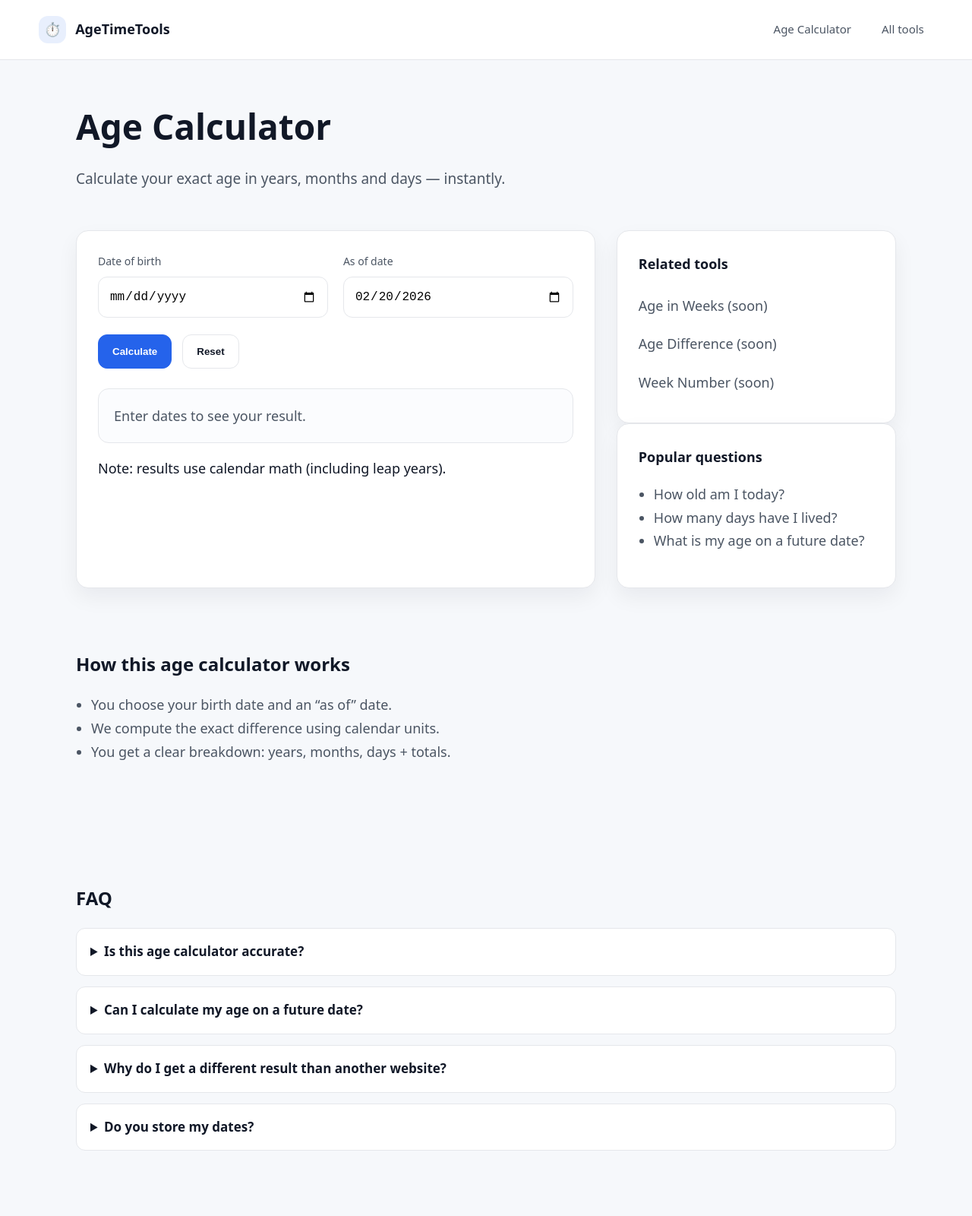
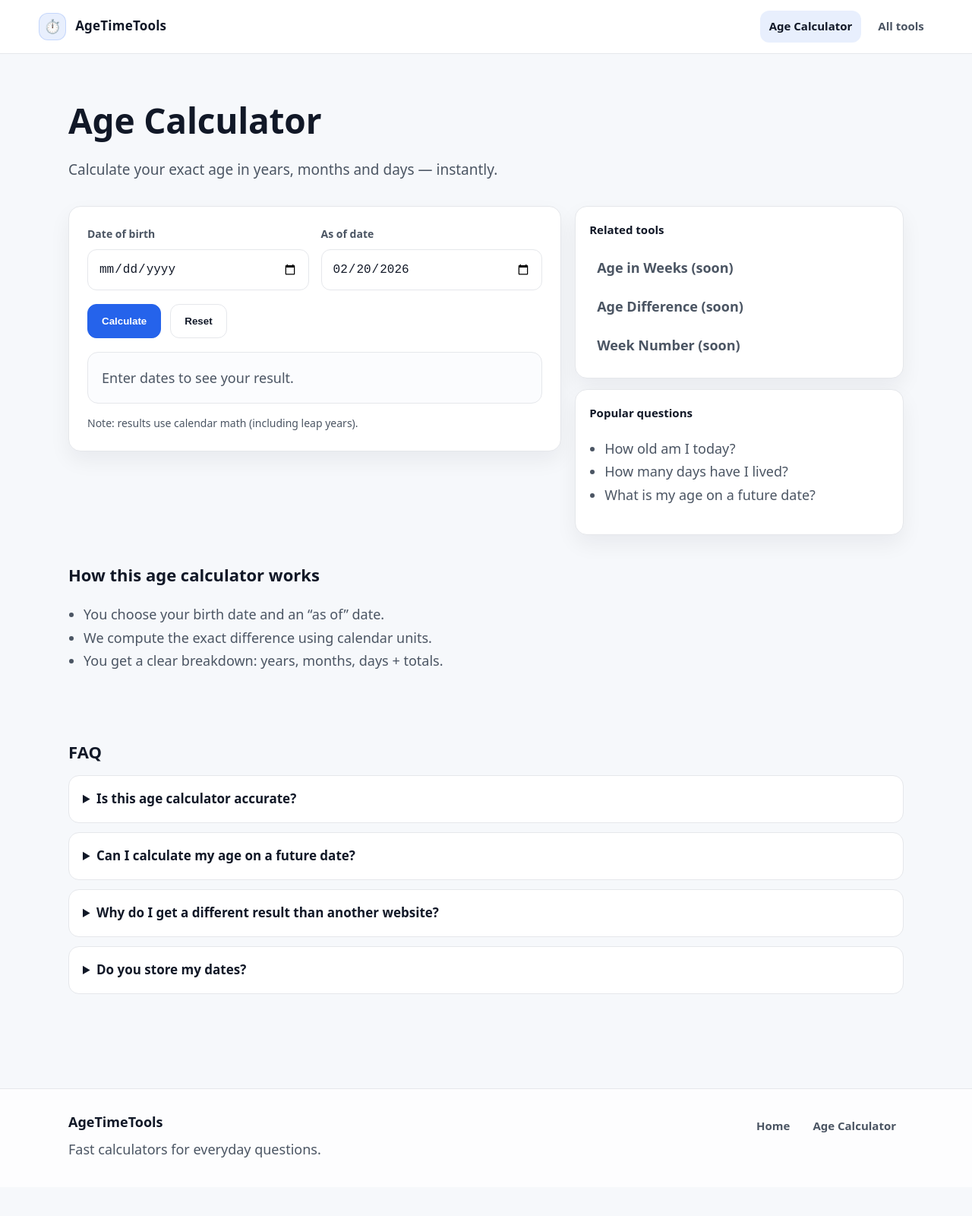
Before and after one commit to mapetu93/age-time-tools1, a plain HTML site: page age-calculator.html in a window 1280 px wide. Shown: the top 1600 px of the page at 76% size. After the commit the page ends 1562 px from the top, so only its background shows below. Drawn offline with Linux system fonts and the light colour scheme.

Commit message:
style.css

```diff
--- a/css/style.css
+++ b/css/style.css
@@ -1,4 +1,7 @@
-/* AgeTimeTools — Light, airy, 2026-friendly UI (More spacing version) */
+/* AgeTimeTools — Light + Airy (FULL)
+   Fixes desktop layout (hero + tool grid) while keeping readability.
+   Drop-in replacement for /css/style.css
+*/
 
 :root{
   --bg: #f6f8fb;
@@ -13,10 +16,9 @@
   --radius: 16px;
 }
 
+/* Base */
 *{ box-sizing:border-box; }
-
 html,body{ margin:0; padding:0; }
-
 body{
   font-family: ui-sans-serif, system-ui, -apple-system, Segoe UI, Roboto, Arial;
   background: var(--bg);
@@ -24,269 +26,284 @@ body{
   font-size: 18px;
   line-height: 1.7;
   -webkit-font-smoothing: antialiased;
+  text-rendering: optimizeLegibility;
+}
+a{ text-decoration:none; color:inherit; }
+.container{ width:min(1100px, 92%); margin:0 auto; }
+
+/* Header */
+.site-header{
+  position:sticky; top:0; z-index:10;
+  background: rgba(255,255,255,.96);
+  border-bottom:1px solid var(--line);
+  padding: 14px 4%;
+  display:flex; align-items:center; justify-content:space-between;
+}
+.brand{ display:flex; align-items:center; gap:12px; font-weight:650; }
+.brand-mark{
+  width:36px; height:36px; display:grid; place-items:center;
+  background: var(--accent-soft);
+  border: 1px solid rgba(37,99,235,.18);
+  border-radius: 12px;
+}
+.brand-name{ font-size: 17px; letter-spacing:.2px; }
+
+.nav{ display:flex; gap:10px; align-items:center; }
+.nav-link{
+  padding: 8px 12px;
+  border-radius: 12px;
+  font-size: 15px;
+  color: var(--muted);
+  font-weight: 550;
+}
+.nav-link:hover{ background:#f3f4f6; color: var(--text); }
+.nav-link.active{ background: rgba(37,99,235,.10); color: var(--text); }
+
+/* Hero (homepage) */
+.hero{
+  display:grid;
+  grid-template-columns: 1.2fr .8fr;
+  gap: 28px;
+  padding: 46px 0 18px;
+  align-items:start;
+}
+.hero h1{
+  font-size: clamp(34px, 4vw, 52px);
+  line-height: 1.12;
+  margin: 0 0 14px;
+  font-weight: 780;
+  letter-spacing: -0.2px;
+}
+.lead{
+  font-size: 19px;
+  color: var(--muted);
+  margin: 0 0 18px;
+}
+.cta-row{ display:flex; gap:12px; flex-wrap:wrap; }
+
+/* Cards */
+.hero-card, .tool-card-lg, .side-box, .tool-card{
+  background: var(--surface);
+  border: 1px solid var(--line);
+  border-radius: var(--radius);
+  box-shadow: var(--shadow);
+}
+.hero-card{ padding: 22px; }
+.card-title{ margin:0; font-size: 18px; font-weight: 750; }
+.card-subtitle{ margin: 8px 0 16px; color: var(--muted); font-size: 14px; font-weight: 450; }
+
+.section{ padding: 34px 0; }
+.section-head{ display:flex; justify-content:space-between; align-items:flex-end; gap:12px; }
+.section h2{ margin:0 0 10px; font-size: 22px; font-weight: 760; }
+.muted{ color: var(--muted); }
+
+/* Tools grid (homepage) */
+.grid{
+  display:grid;
+  grid-template-columns: repeat(3, minmax(0, 1fr));
+  gap: 14px;
+  margin-top: 18px;
+}
+.tool-card{
+  padding: 16px;
+  display:flex;
+  gap:12px;
+  align-items:flex-start;
+  transition: transform .14s ease, box-shadow .14s ease, background .14s ease;
+}
+.tool-card:hover{
+  transform: translateY(-2px);
+  box-shadow: 0 16px 36px rgba(17,24,39,.08);
+}
+.tool-card.disabled{ opacity:.60; cursor:not-allowed; }
+.tool-icon{
+  width: 42px;
+  height: 42px;
+  display:grid;
+  place-items:center;
+  border-radius: 12px;
+  background: rgba(37,99,235,.08);
+  border: 1px solid rgba(37,99,235,.14);
+}
+.tool-title{ font-weight: 750; }
+.tool-desc{ color: var(--muted); font-size: 14px; margin-top: 4px; font-weight: 450; }
+
+/* Page head (tool pages) */
+.page-head{ padding: 48px 0 14px; }
+.page-head h1{
+  margin: 0 0 10px;
+  font-size: clamp(34px, 4vw, 46px);
+  font-weight: 800;
+  letter-spacing: -0.2px;
 }
 
-a{ text-decoration:none; color:inherit; }
-
-.container{
-  width:min(1080px, 92%);
-  margin:0 auto;
-}
-
-/* HEADER */
-.site-header{
-  position:sticky;
-  top:0;
-  z-index:10;
-  background:#ffffff;
-  border-bottom:1px solid var(--line);
-  padding:18px 4%;
-  display:flex;
-  justify-content:space-between;
-  align-items:center;
-}
-
-.brand{
-  display:flex;
-  align-items:center;
-  gap:12px;
-  font-weight:600;
-  font-size:18px;
-}
-
-.brand-mark{
-  width:36px;
-  height:36px;
-  display:grid;
-  place-items:center;
-  background:var(--accent-soft);
-  border-radius:12px;
-}
-
-.nav{
-  display:flex;
-  gap:16px;
-}
-
-.nav-link{
-  padding:8px 12px;
-  border-radius:10px;
-  font-size:15px;
-  color:var(--muted);
-}
-
-.nav-link:hover{
-  background:#f3f4f6;
-  color:var(--text);
-}
-
-/* PAGE HEAD */
-.page-head{
-  padding:48px 0 20px;
-}
-
-.page-head h1{
-  font-size:clamp(34px,4vw,46px);
-  margin:0 0 14px;
-  font-weight:700;
-}
-
-.lead{
-  font-size:19px;
-  color:var(--muted);
-  margin:0;
-}
-
-/* TOOL LAYOUT */
-.tool-card-wrap{
-  display:grid;
-  grid-template-columns:1.3fr .7fr;
-  gap:28px;
-  margin-top:32px;
-}
-
-.tool-card-lg,
-.side-box{
-  background:var(--surface);
-  border:1px solid var(--line);
-  border-radius:var(--radius);
-  box-shadow:var(--shadow);
-  padding:28px;
-}
-
-/* FORM */
+/* Forms */
 .form-grid{
   display:grid;
-  grid-template-columns:1fr 1fr;
-  gap:20px;
+  grid-template-columns: 1fr 1fr;
+  gap: 16px;
 }
-
 .field span{
   display:block;
   margin-bottom:8px;
-  font-size:14px;
-  color:var(--muted);
+  font-size: 14px;
+  color: var(--muted);
+  font-weight: 600;
+}
+input[type="date"]{
+  width:100%;
+  height: 54px;
+  padding: 12px 14px;
+  font-size: 16px;
+  border-radius: 12px;
+  border: 1px solid var(--line);
+  background: #ffffff;
+  color: var(--text);
+  outline: none;
+}
+input[type="date"]:hover{ border-color: rgba(37,99,235,.25); }
+input[type="date"]:focus{
+  border-color: var(--accent);
+  box-shadow: 0 0 0 4px rgba(37,99,235,.12);
 }
 
-input[type="date"]{
-  width:100%;
-  height:54px;
-  padding:12px 14px;
-  font-size:16px;
-  border-radius:12px;
-  border:1px solid var(--line);
-  background:#ffffff;
+/* Buttons */
+.btn{
+  padding: 14px 18px;
+  border-radius: 12px;
+  font-weight: 650;
+  border: 1px solid var(--accent);
+  background: var(--accent);
+  color: #ffffff;
+  cursor: pointer;
+  transition: transform .12s ease, opacity .12s ease, box-shadow .12s ease;
+}
+.btn:hover{
+  opacity: .92;
+  transform: translateY(-1px);
+  box-shadow: 0 12px 20px rgba(37,99,235,.18);
+}
+.btn:active{ opacity:.86; transform: translateY(0); }
+.btn-ghost{
+  background: #ffffff;
+  border: 1px solid var(--line);
+  color: var(--text);
+  font-weight: 600;
+}
+.btn-ghost:hover{ background:#f3f4f6; box-shadow:none; }
+.btn.full{ width:100%; margin-top: 12px; }
+.btn-row{ display:flex; gap:12px; margin-top: 18px; flex-wrap:wrap; }
+
+/* Simple result box (homepage) */
+.result{
+  margin-top: 14px;
+  min-height: 44px;
+  padding: 12px 14px;
+  border-radius: 12px;
+  border: 1px solid var(--line);
+  background: var(--surface-2);
+  color: var(--muted);
+  font-weight: 520;
 }
 
-input[type="date"]:focus{
-  border-color:var(--accent);
-  box-shadow:0 0 0 4px rgba(37,99,235,.12);
-  outline:none;
+/* Tool layout */
+.tool-shell{ padding-bottom: 18px; }
+.tool-card-wrap{
+  display:grid;
+  grid-template-columns: 1.2fr .8fr;
+  gap: 18px;
+  align-items:start;
 }
+.tool-card-lg{ padding: 24px; }
+.tool-side{ display:flex; flex-direction:column; gap:14px; }
+.side-box{ padding: 18px; }
+.side-title{ font-weight: 760; margin-bottom: 12px; font-size: 15px; }
+.side-link{
+  display:block;
+  padding: 10px 10px;
+  border-radius: 12px;
+  color: var(--muted);
+  font-weight: 560;
+}
+.side-link:hover{ background:#f3f4f6; color: var(--text); }
 
-/* BUTTONS */
-.btn{
-  padding:14px 18px;
-  border-radius:12px;
-  font-weight:600;
-  border:1px solid var(--accent);
-  background:var(--accent);
-  color:#ffffff;
-  cursor:pointer;
-  transition:all .15s ease;
+/* Result panel (tool page) */
+.result-panel{
+  margin-top: 18px;
+  padding: 18px;
+  border-radius: 14px;
+  background: var(--surface-2);
+  border: 1px solid var(--line);
 }
+.result-empty{ color: var(--muted); font-weight: 520; }
 
-.btn:hover{
-  opacity:.92;
-  transform:translateY(-1px);
-}
-
-.btn-ghost{
-  background:#ffffff;
-  border:1px solid var(--line);
-  color:var(--text);
-}
-
-.btn-ghost:hover{
-  background:#f3f4f6;
-}
-
-.btn-row{
-  display:flex;
-  gap:14px;
-  margin-top:22px;
-  flex-wrap:wrap;
-}
-
-/* RESULT */
-.result-panel{
-  margin-top:26px;
-  padding:20px;
-  border-radius:14px;
-  background:var(--surface-2);
-  border:1px solid var(--line);
-}
-
-.result-empty{
-  color:var(--muted);
-}
-
-/* KPI */
+/* KPI blocks */
 .kpi{
   display:grid;
-  grid-template-columns:repeat(3,1fr);
-  gap:18px;
-  margin-top:20px;
+  grid-template-columns: repeat(3, minmax(0, 1fr));
+  gap: 14px;
+  margin-top: 16px;
 }
+.kpi .box{
+  padding: 16px;
+  border-radius: 12px;
+  background: #ffffff;
+  border: 1px solid var(--line);
+}
+.kpi .label{ font-size: 13px; color: var(--muted); font-weight: 650; }
+.kpi .value{ font-size: 22px; font-weight: 820; margin-top: 6px; }
 
-.kpi .box{
-  padding:16px;
-  border-radius:12px;
-  background:#ffffff;
-  border:1px solid var(--line);
-}
+/* Lists */
+.bullets{ padding-left: 20px; color: var(--muted); font-weight: 450; }
+.tiny-note{ color: var(--muted); font-size: 14px; margin: 14px 0 0; font-weight: 450; }
 
-.kpi .label{
-  font-size:13px;
-  color:var(--muted);
-}
-
-.kpi .value{
-  font-size:22px;
-  font-weight:700;
-  margin-top:6px;
-}
-
-/* SIDE */
-.side-title{
-  font-weight:700;
-  margin-bottom:14px;
-}
-
-.side-link{
-  display:block;
-  padding:10px 0;
-  color:var(--muted);
-}
-
-.side-link:hover{
-  color:var(--text);
-}
-
-/* CONTENT SECTIONS */
-.section{
-  padding:60px 0;
-}
-
-.section h2{
-  font-size:24px;
-  margin-bottom:18px;
-}
-
-.bullets{
-  padding-left:20px;
-  color:var(--muted);
-}
-
+/* FAQ */
 .faq details{
   background:#ffffff;
-  border:1px solid var(--line);
-  border-radius:12px;
-  padding:16px 18px;
-  margin-bottom:14px;
+  border: 1px solid var(--line);
+  border-radius: 14px;
+  padding: 16px 18px;
+  margin: 12px 0;
 }
+.faq summary{ font-weight: 700; font-size: 17px; cursor:pointer; }
+.faq p{ margin: 10px 0 0; color: var(--muted); font-weight: 450; }
 
-.faq summary{
-  font-weight:600;
-  font-size:17px;
-  cursor:pointer;
+/* Footer */
+.footer{
+  margin-top: 60px;
+  padding: 28px 0 34px;
+  border-top: 1px solid var(--line);
+  background: rgba(255,255,255,.80);
 }
-
-.faq p{
-  margin-top:10px;
-  color:var(--muted);
-}
-
-/* FOOTER */
-.footer{
-  margin-top:60px;
-  padding:30px 0;
-  border-top:1px solid var(--line);
-  background:#ffffff;
-}
-
 .footer-inner{
   display:flex;
   justify-content:space-between;
   flex-wrap:wrap;
-  gap:20px;
+  gap: 18px;
 }
+.footer-brand{ font-weight: 800; margin-bottom: 6px; }
+.footer-links{ display:flex; gap: 10px; flex-wrap:wrap; }
+.footer-links a{
+  color: var(--muted);
+  padding: 8px 10px;
+  border-radius: 12px;
+  font-weight: 560;
+  font-size: 15px;
+}
+.footer-links a:hover{ background:#f3f4f6; color: var(--text); }
 
-/* MOBILE */
-@media (max-width:900px){
-  .tool-card-wrap{ grid-template-columns:1fr; }
-  .form-grid{ grid-template-columns:1fr; }
-  .kpi{ grid-template-columns:1fr; }
-  .page-head{ padding:36px 0 12px; }
-  .section{ padding:40px 0; }
+/* Responsive */
+@media (max-width: 980px){
+  .hero{ grid-template-columns: 1fr; padding-top: 34px; }
+  .grid{ grid-template-columns: repeat(2, minmax(0, 1fr)); }
+  .tool-card-wrap{ grid-template-columns: 1fr; }
+  .form-grid{ grid-template-columns: 1fr; }
+  .kpi{ grid-template-columns: 1fr; }
 }
+@media (max-width: 560px){
+  body{ font-size: 17px; }
+  .site-header{ padding: 12px 4%; }
+  .hero{ gap: 18px; }
+  .hero-card{ padding: 18px; }
+  .tool-card-lg{ padding: 18px; }
+}
```
